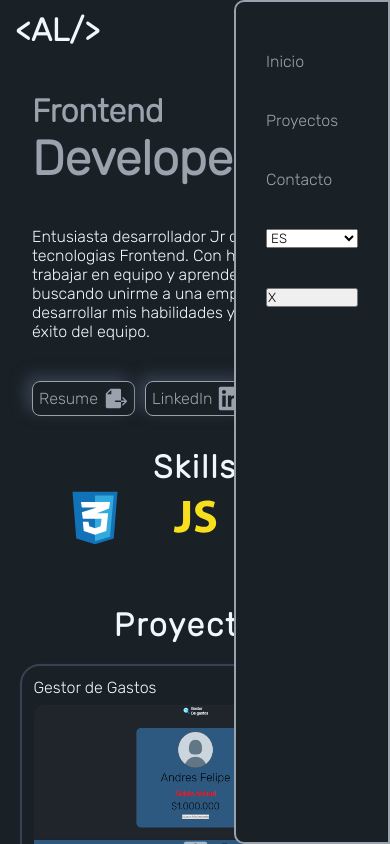
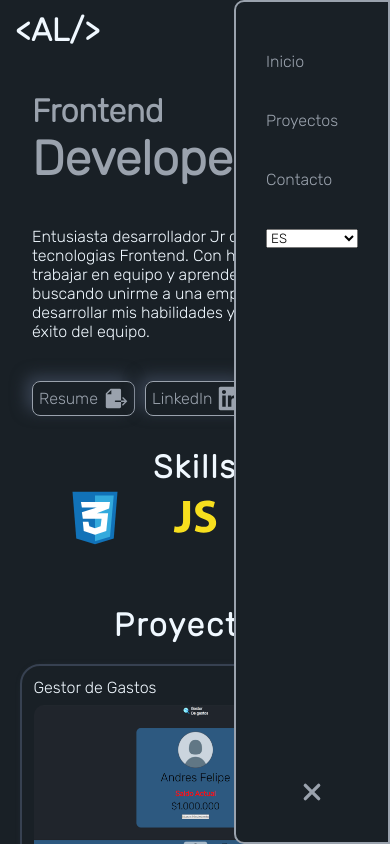
Before and after one commit to Laguilavo10/portafolio-personal, a React (Vite) app: page / in a window 390 px wide. Both pictures are taken after a click on the picture 354 px from the left and 30 px from the top of the page. Shown: the top 844 px of the page. Built offline with nearby package versions, Linux system fonts and the light colour scheme.

Commit message:
mejorando el nav en mobile

```diff
--- a/src/components/Header/index.jsx
+++ b/src/components/Header/index.jsx
@@ -1,37 +1,41 @@
+import { useState } from "react"
+import { languajes, useLanguaje } from "../../context/languajes"
+import "../../styles/Header.css"
+import { generateImg } from "../../utils/GenerateImg"
 
-import { useState } from 'react';
-import { languajes, useLanguaje } from '../../context/languajes'
-import '../../styles/Header.css'
-import { generateImg } from '../../utils/GenerateImg'
+export function Header() {
+  const { lang, setLang } = useLanguaje()
 
-export  function Header() {
-  const {lang, setLang} = useLanguaje()
+  const [menuOpen, setMenuOpen] = useState(false)
 
-  const [menuOpen, setMenuOpen] = useState(false);
-
-
-  const changeLang = (event)=>{
+  const changeLang = (event) => {
     setLang(languajes[event.target.value])
   }
 
-  const handleMenu = (menuOpen)=>{
+  const handleMenu = (menuOpen) => {
     setMenuOpen(!menuOpen)
   }
 
-
   return (
-    <header className='header' id='header'>
-      <h1 className='header-name'></h1> {/*El texto se genera en CSS*/}
-      <img src={generateImg('menu')} alt="" className='header-menu--burguer' onClick={()=>(handleMenu(menuOpen))}/>
+    <header className="header" id="header">
+      <h1 className="header-name"></h1> {/*El texto se genera en CSS*/}
+      <img
+        src={generateImg("menu")}
+        alt=""
+        className="header-menu--burguer"
+        onClick={() => handleMenu(menuOpen)}
+      />
       <div className={`sections-links ${!menuOpen && "inactive"}`}>
-        <a href='#aboutMe'>{lang.header.link1}</a>
-        <a href='#projects'>{lang.header.link2}</a>
-        <a href='#contact'>{lang.header.link3}</a>
-        <select defaultValue='ES' onChange={changeLang}>
+        <a href="#aboutMe">{lang.header.link1}</a>
+        <a href="#projects">{lang.header.link2}</a>
+        <a href="#contact">{lang.header.link3}</a>
+        <select defaultValue="ES" onChange={changeLang}>
           <option value="ES">ES</option>
           <option value="EN">EN</option>
         </select>
-        <button onClick={()=>(handleMenu(menuOpen))} className='btn-closeNav'>X</button>
+        <button onClick={() => handleMenu(menuOpen)} className="btn-closeNav">
+          <img src={generateImg("close")} alt="" />
+        </button>
       </div>
     </header>
   )
--- a/src/styles/Header.css
+++ b/src/styles/Header.css
@@ -57,11 +57,30 @@
   .header-menu--burguer{
     display: flex;
     width: 40px;
+    cursor: pointer;
   }
   .inactive{
     display: none;
   }
   .btn-closeNav{
     display: flex;
+    position: absolute;
+    bottom: 30px;
+    justify-self: center;
+    align-self: center;
+    background: none;
+    justify-content: center;
+    align-items: center;
+    border: none;
+    width: 40px;
+  }
+  .btn-closeNav > img{
+    width: 100%;
+  }
+  .btn-closeNav > img:hover{
+    transform: rotate(90deg);
+    /* transition: transform 1s linear; */
+    transition: all 0.3s ease-out;
+    cursor: pointer;
   }
 }
--- a/src/utils/GenerateImg.jsx
+++ b/src/utils/GenerateImg.jsx
@@ -15,7 +15,9 @@ import toDo from '../assets/toDo.jpeg'
 import periodicTable from '../assets/periodicTable.jpeg'
 import loginInstagram from '../assets/loginInstagram.jpeg'
 import passwordGenerator from '../assets/passwordGenerator.jpeg'
+
 import menu from '../assets/menu.svg'
+import close from '../assets/close.svg'
 
 
 let imgs = {
@@ -37,7 +39,8 @@ let imgs = {
   loginInstagram,
   passwordGenerator,
 
-  menu
+  menu,
+  close,
 }
 
 export const generateImg = (name) => {
```
Also changed, not shown: src/assets/close.svg (added).
